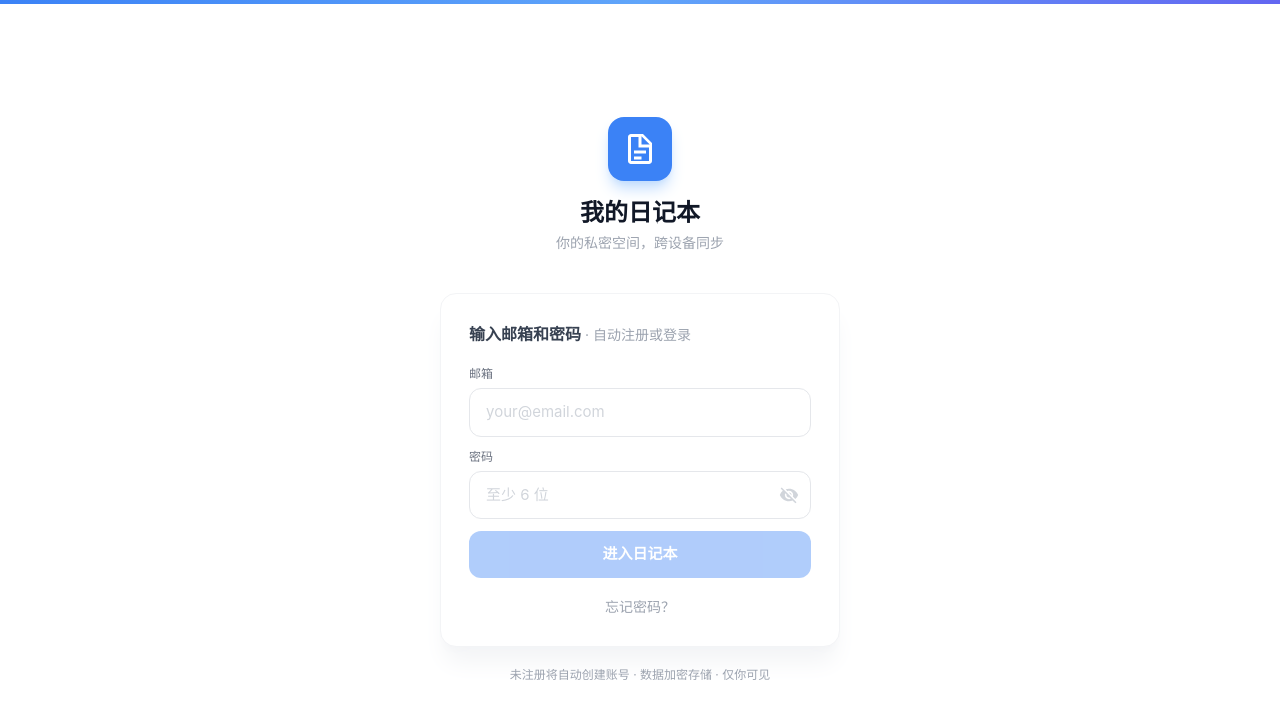
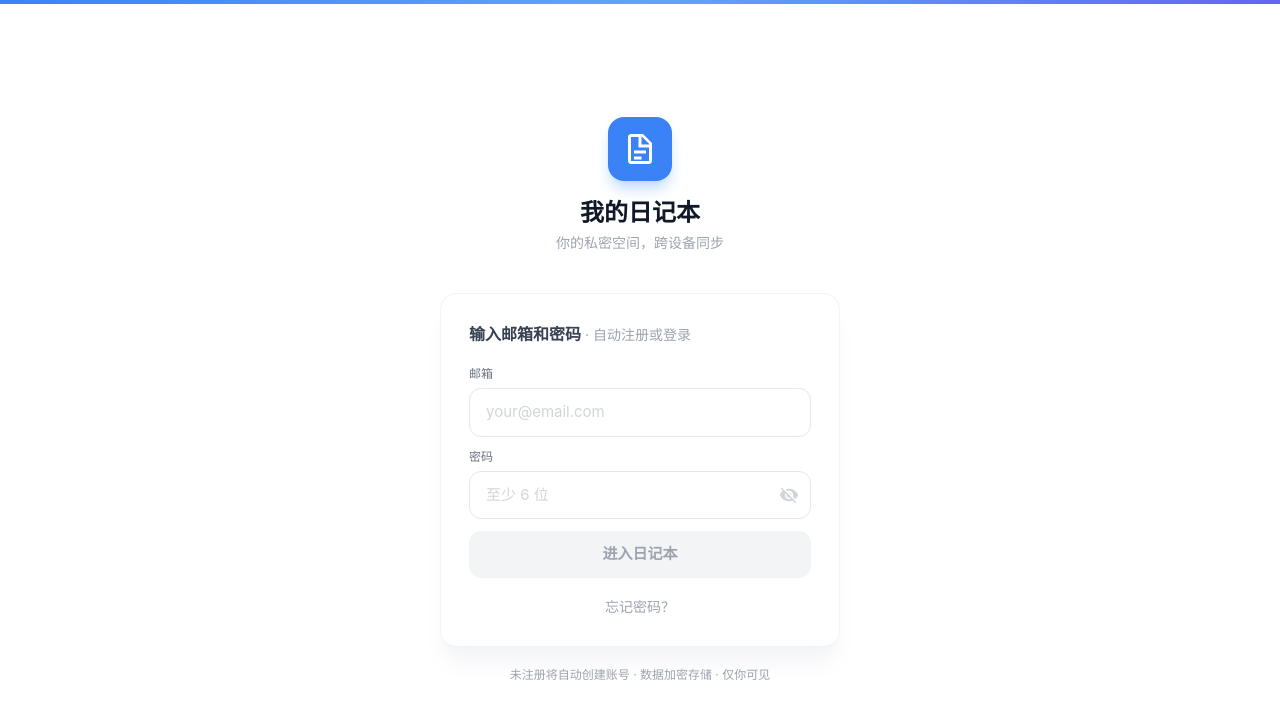
Before and after one commit to Leo-youngk/diary-twitter, a Next.js app: page / in a window 1280 px wide. Shown: the top 718 px of the page. Built offline with nearby package versions, Linux system fonts and the light colour scheme; no server answers.

Commit message:
style(design): FINDING-002 — disabled CTA shows outline state instead of near-invisible opacity

```diff
--- a/components/auth/AuthGate.tsx
+++ b/components/auth/AuthGate.tsx
@@ -98,7 +98,7 @@ function LoginForm({
 
             <button type="submit"
               disabled={loading || !email || password.length < 6}
-              className="w-full bg-blue-500 hover:bg-blue-600 disabled:opacity-40 disabled:cursor-not-allowed text-white font-semibold rounded-xl py-3 text-[15px] transition-colors mt-1 flex items-center justify-center gap-2">
+              className="w-full bg-blue-500 hover:bg-blue-600 disabled:bg-gray-100 disabled:text-gray-400 disabled:cursor-not-allowed text-white font-semibold rounded-xl py-3 text-[15px] transition-all mt-1 flex items-center justify-center gap-2">
               {loading ? <Spinner /> : '进入日记本'}
             </button>
           </form>
@@ -231,7 +231,7 @@ function ResetForm({
 
             <button type="submit"
               disabled={loading || !email || newPw.length < 6 || newPw !== confirmPw}
-              className="w-full bg-blue-500 hover:bg-blue-600 disabled:opacity-40 disabled:cursor-not-allowed text-white font-semibold rounded-xl py-3 text-[15px] transition-colors mt-1 flex items-center justify-center gap-2">
+              className="w-full bg-blue-500 hover:bg-blue-600 disabled:bg-gray-100 disabled:text-gray-400 disabled:cursor-not-allowed text-white font-semibold rounded-xl py-3 text-[15px] transition-all mt-1 flex items-center justify-center gap-2">
               {loading ? <Spinner /> : '重置并登录'}
             </button>
           </form>
```
